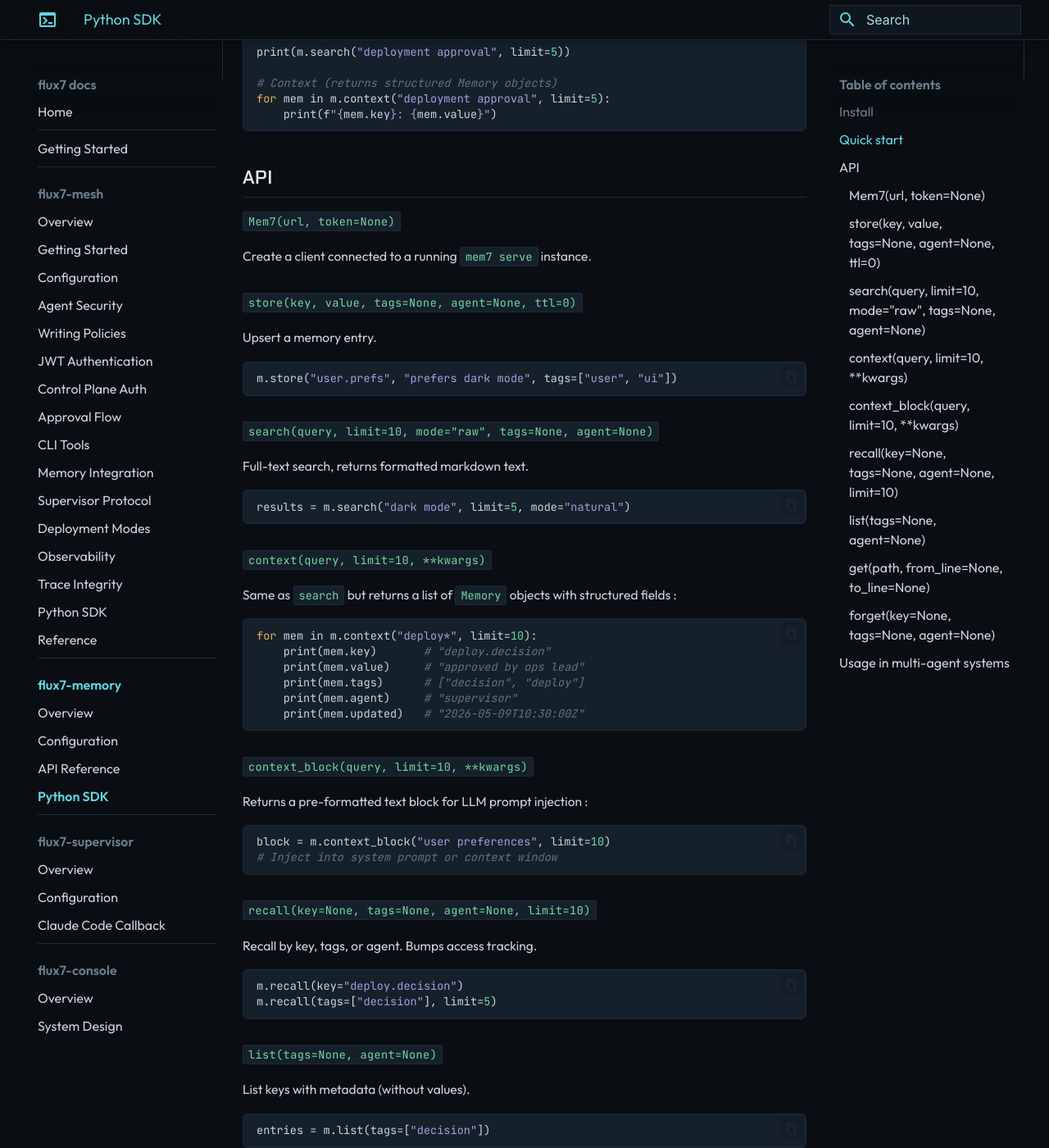
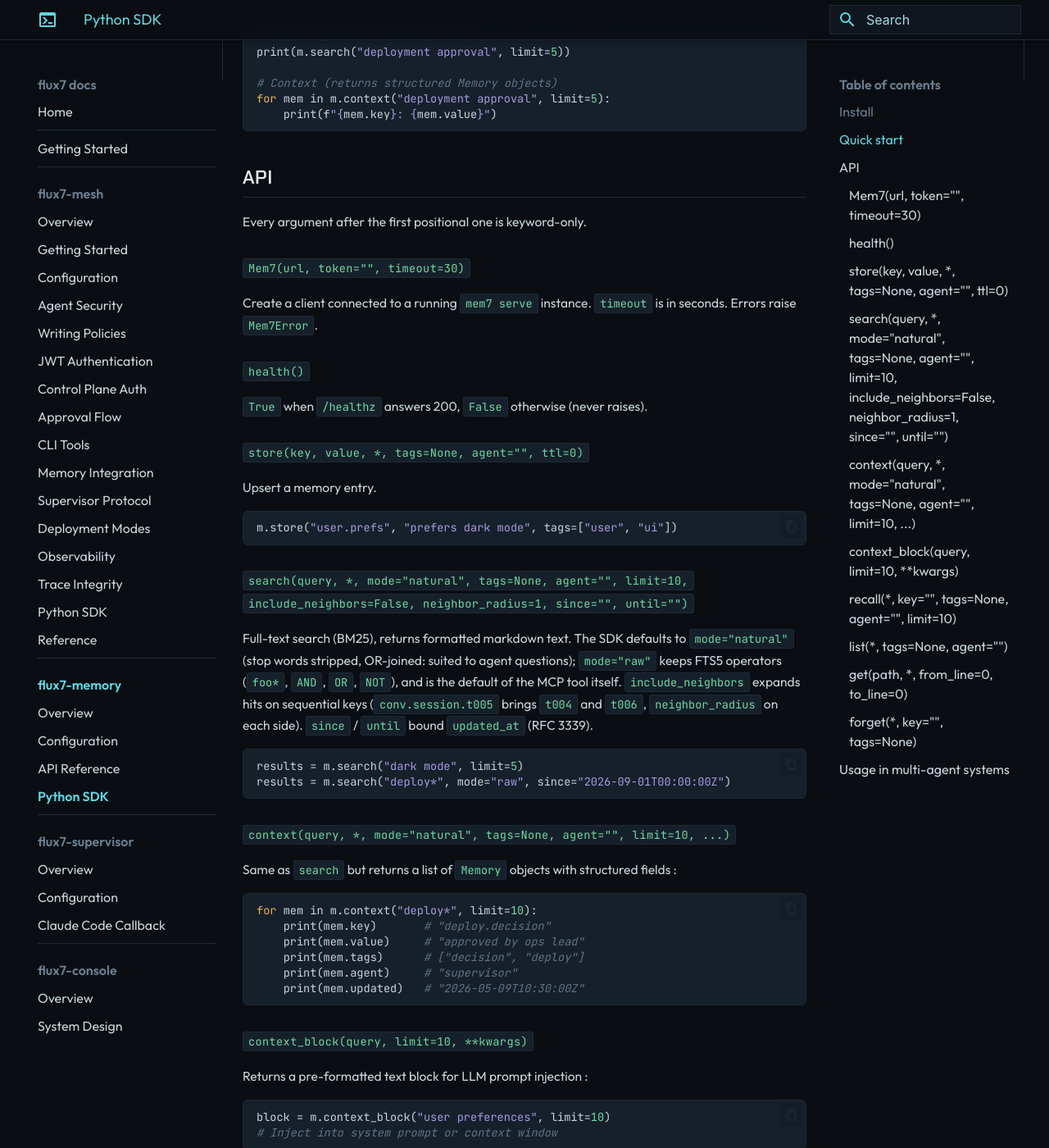
Before and after one commit to KTCrisis/flux7-docs, an MkDocs documentation site: the page built from docs/mem7/python-sdk.md, in a window 1280 px wide and 1400 px high, scrolled down 781 px. Shown: the whole window at 82% size. Built offline with MkDocs 1.6.1 and Material for MkDocs 9.7.7, drawn with Linux system fonts in a browser that asks for light colours; some of the changed text lies outside the part shown.

Commit message:
docs(mem7): v0.5.1, SDK signatures, auth scope, prune, reranking without embeddings
Co-Authored-By: Claude Opus 5.5 (1M context) <noreply@anthropic.com>
Claude-Session: https://claude.ai/code/session_01Vb8UfGUZ4RvB1kdNgWQuPp

````diff
--- a/docs/mem7/python-sdk.md
+++ b/docs/mem7/python-sdk.md
@@ -38,11 +38,17 @@ for mem in m.context("deployment approval", limit=5):
 
 ## API
 
-### `Mem7(url, token=None)`
+Every argument after the first positional one is keyword-only.
 
-Create a client connected to a running `mem7 serve` instance.
+### `Mem7(url, token="", timeout=30)`
 
-### `store(key, value, tags=None, agent=None, ttl=0)`
+Create a client connected to a running `mem7 serve` instance. `timeout` is in seconds. Errors raise `Mem7Error`.
+
+### `health()`
+
+`True` when `/healthz` answers 200, `False` otherwise (never raises).
+
+### `store(key, value, *, tags=None, agent="", ttl=0)`
 
 Upsert a memory entry.
 
@@ -50,15 +56,16 @@ Upsert a memory entry.
 m.store("user.prefs", "prefers dark mode", tags=["user", "ui"])
 ```
 
-### `search(query, limit=10, mode="raw", tags=None, agent=None)`
+### `search(query, *, mode="natural", tags=None, agent="", limit=10, include_neighbors=False, neighbor_radius=1, since="", until="")`
 
-Full-text search, returns formatted markdown text.
+Full-text search (BM25), returns formatted markdown text. The SDK defaults to `mode="natural"` (stop words stripped, OR-joined: suited to agent questions); `mode="raw"` keeps FTS5 operators (`foo*`, `AND`, `OR`, `NOT`), and is the default of the MCP tool itself. `include_neighbors` expands hits on sequential keys (`conv.session.t005` brings `t004` and `t006`, `neighbor_radius` on each side). `since` / `until` bound `updated_at` (RFC 3339).
 
 ```python
-results = m.search("dark mode", limit=5, mode="natural")
+results = m.search("dark mode", limit=5)
+results = m.search("deploy*", mode="raw", since="2026-09-01T00:00:00Z")
 ```
 
-### `context(query, limit=10, **kwargs)`
+### `context(query, *, mode="natural", tags=None, agent="", limit=10, ...)`
 
 Same as `search` but returns a list of `Memory` objects with structured fields :
 
@@ -80,7 +87,7 @@ block = m.context_block("user preferences", limit=10)
 # Inject into system prompt or context window
 ```
 
-### `recall(key=None, tags=None, agent=None, limit=10)`
+### `recall(*, key="", tags=None, agent="", limit=10)`
 
 Recall by key, tags, or agent. Bumps access tracking.
 
@@ -89,7 +96,7 @@ m.recall(key="deploy.decision")
 m.recall(tags=["decision"], limit=5)
 ```
 
-### `list(tags=None, agent=None)`
+### `list(*, tags=None, agent="")`
 
 List keys with metadata (without values).
 
@@ -97,7 +104,7 @@ List keys with metadata (without values).
 entries = m.list(tags=["decision"])
 ```
 
-### `get(path, from_line=None, to_line=None)`
+### `get(path, *, from_line=0, to_line=0)`
 
 Read a workspace file.
 
@@ -105,7 +112,7 @@ Read a workspace file.
 content = m.get("memory/2026-05-09.md")
 ```
 
-### `forget(key=None, tags=None, agent=None)`
+### `forget(*, key="", tags=None)`
 
 Delete by key and/or tags. Appends a tombstone to the markdown workspace.
 
````
Also changed, not shown: docs/mem7/api-reference.md (+2 -2 lines), docs/mem7/configuration.md (+11 -2 lines), docs/mem7/index.md (+2 -2 lines).
